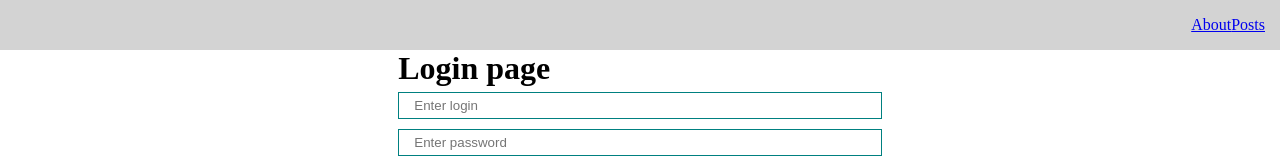
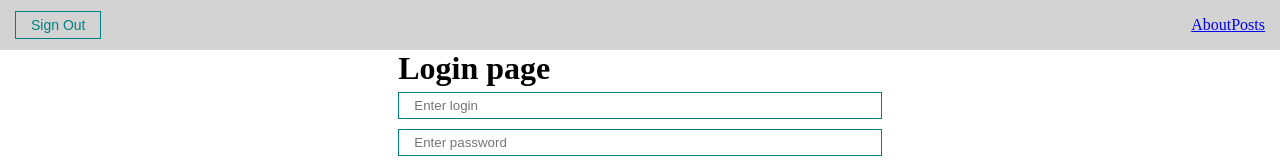
Before and after one commit to alexmanwell/react-blog, a React (Create React App) app: page / in a window 1280 px wide. Shown: the top 160 px of the page. Built offline with nearby package versions, Linux system fonts and the light colour scheme.

Commit message:
implement sign out.

```diff
--- a/src/components/UI/navbar/Navbar.jsx
+++ b/src/components/UI/navbar/Navbar.jsx
@@ -1,9 +1,14 @@
-import React from 'react';
+import React, {useContext} from 'react';
 import {Link} from "react-router-dom";
+import {MyButton} from "../button/MyButton";
+import {AuthContext} from "../../../context";
 
 export const Navbar = () => {
+  const {isAuth, setIsAuth} = useContext(AuthContext);
+
   return (
     <div className="navbar">
+      <MyButton onClick={() => setIsAuth(false)}>Sign Out</MyButton>
       <div className="navbar__links">
         <Link to="/about">About</Link>
         <Link to="/posts">Posts</Link>
```
